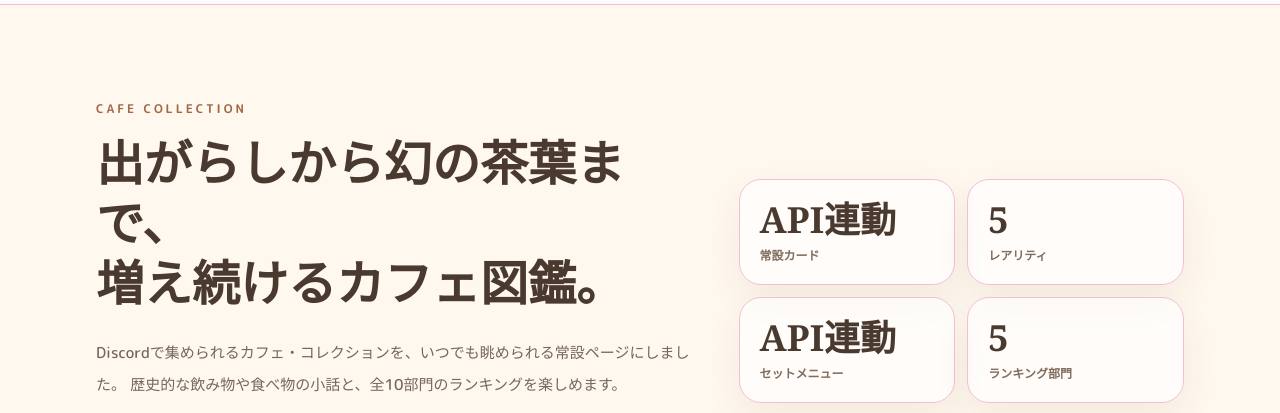
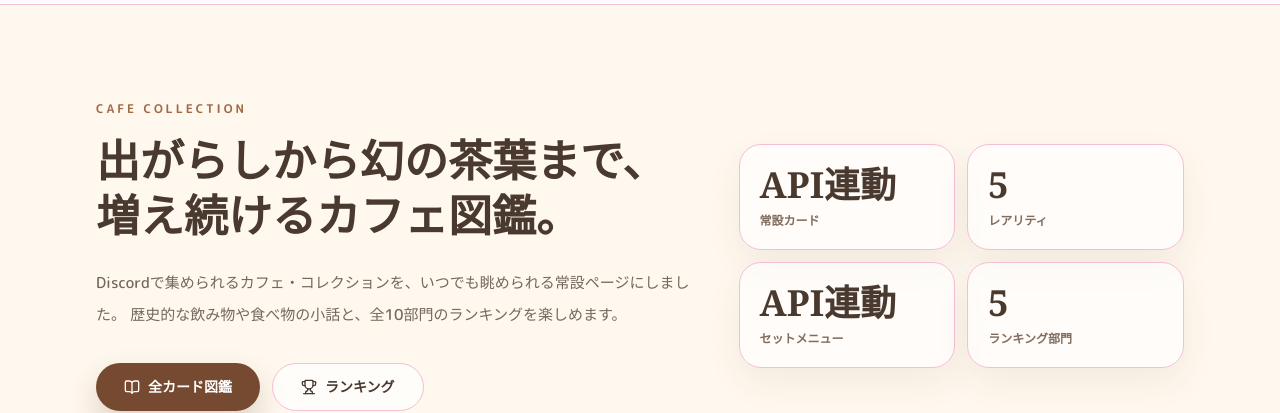
Before and after one commit to usapopopooon/chill-cafe-site, a React (Vite) app: page / in a window 1280 px wide. Shown: the part 2220-2633 px from the top of the page. Built offline with nearby package versions, Linux system fonts and the light colour scheme; no server answers; a web font is replaced by a local one.

Commit message:
Fix cafe collection typography

```diff
--- a/src/app.tsx
+++ b/src/app.tsx
@@ -175,10 +175,12 @@ export function App() {
             <p className="text-xs font-bold uppercase tracking-[0.24em] text-[#a26945]">
               Cafe collection
             </p>
-            <h2 className="mt-4 text-3xl font-black leading-tight tracking-normal md:text-5xl">
-              出がらしから幻の茶葉まで、
+            <h2 className="mt-4 text-3xl font-black leading-tight tracking-normal md:text-[clamp(1.75rem,3.5vw,2.75rem)]">
+              <span className="md:whitespace-nowrap">出がらしから幻の茶葉まで、</span>
               <br />
-              {cafeCardCount ? `${cafeCardCount}種のカフェ図鑑。` : "増え続けるカフェ図鑑。"}
+              <span className="md:whitespace-nowrap">
+                {cafeCardCount ? `${cafeCardCount}種のカフェ図鑑。` : "増え続けるカフェ図鑑。"}
+              </span>
             </h2>
             <p className="mt-6 max-w-2xl text-[15px] leading-8 text-[#75675b]">
               Discordで集められるカフェ・コレクションを、いつでも眺められる常設ページにしました。
@@ -212,7 +214,9 @@ export function App() {
                 key={label}
                 className="rounded-[22px] border border-[#dfcdb9] bg-white/64 p-5 shadow-[0_14px_35px_rgba(91,61,43,0.07)]"
               >
-                <strong className="block font-serif text-4xl text-[#49392f]">{value}</strong>
+                <strong className="block font-serif text-4xl lining-nums tabular-nums text-[#49392f]">
+                  {value}
+                </strong>
                 <span className="mt-2 block text-xs font-bold text-[#806d5e]">{label}</span>
               </div>
             ))}
```
Also changed, not shown: 1 other file (tests, documents, lock files or other folders).
